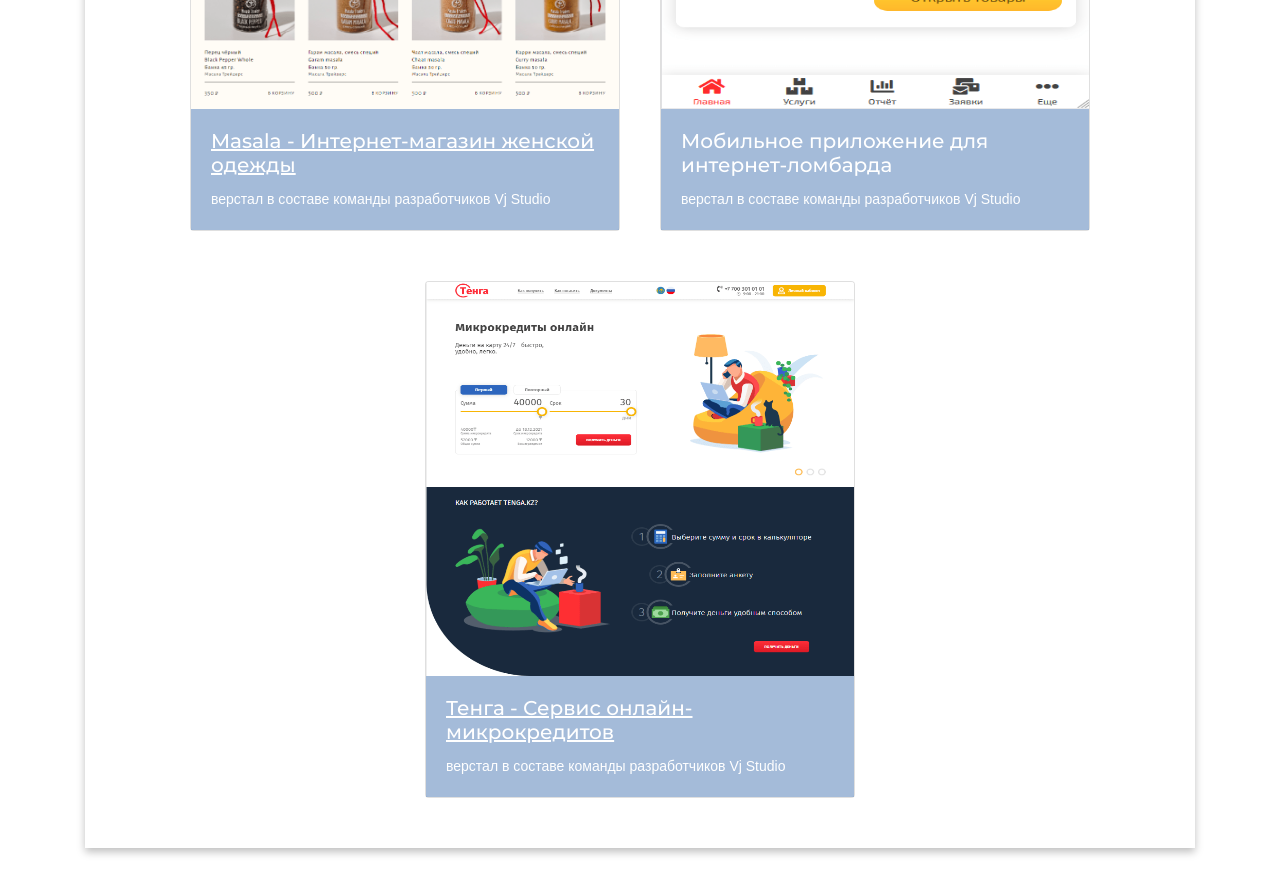
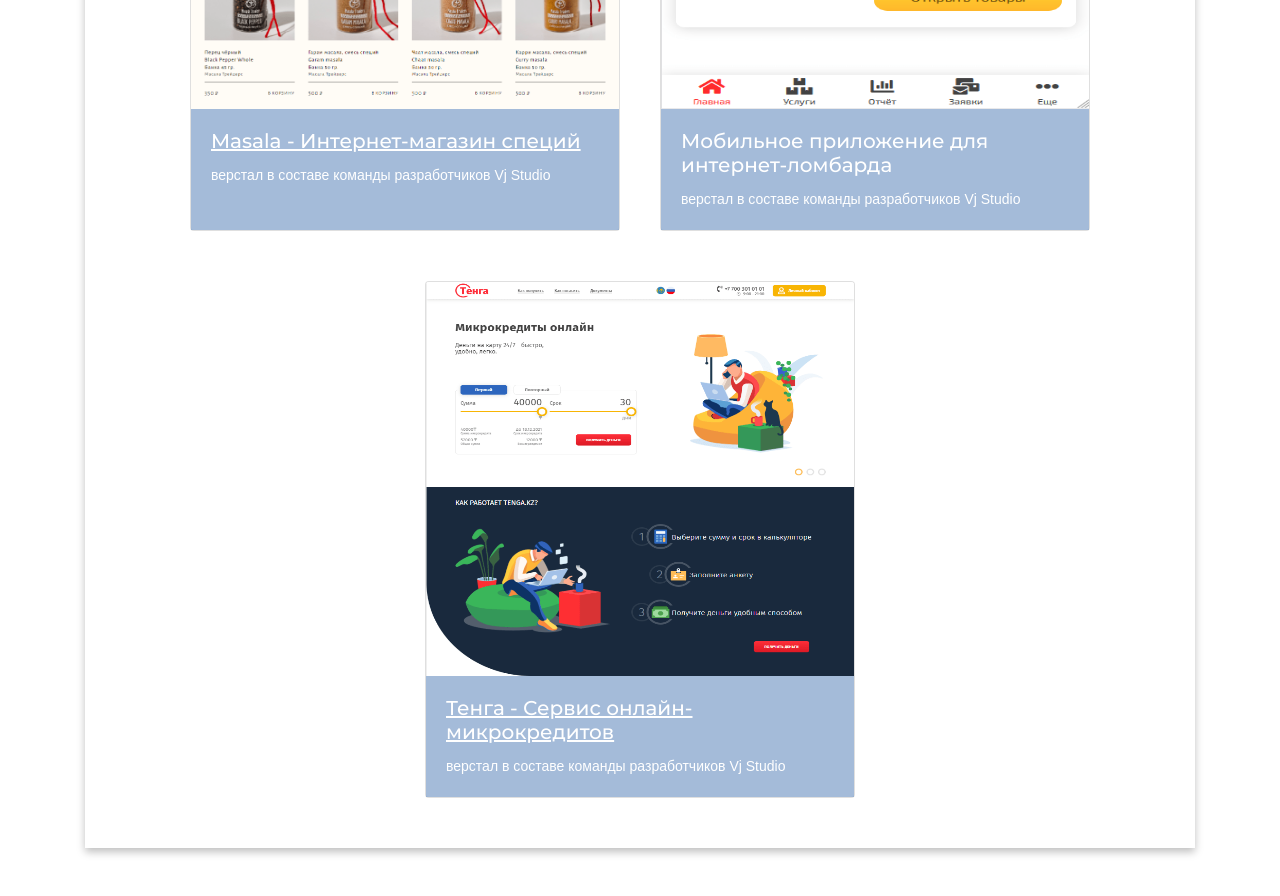
Before and after one commit to Dmitriy-Xok/my-portfolio, a plain HTML site: page www/xokda.ru/index.html in a window 1280 px wide. Shown: the part 2880-3776 px from the top of the page. Drawn offline with Linux system fonts and the light colour scheme; a web font is replaced by a local one.

Commit message:
правки_1

```diff
--- a/www/xokda.ru/index.html
+++ b/www/xokda.ru/index.html
@@ -192,7 +192,7 @@
 				<div class="card-img-top" style="background-image: url(./img/masala-min.png);"></div>
 			</div>
 			<div class="card-body">
-			  <h5 class="card-title"><a href="https://masalatraders.com/" target="_blank">Masala - Интернет-магазин женской одежды</a></h5>
+			  <h5 class="card-title"><a href="https://masalatraders.com/" target="_blank">Masala - Интернет-магазин специй</a></h5>
 			  <p class="card-text">верстал в составе команды разработчиков Vj Studio</p>
 			</div>
 		  </div>
```
